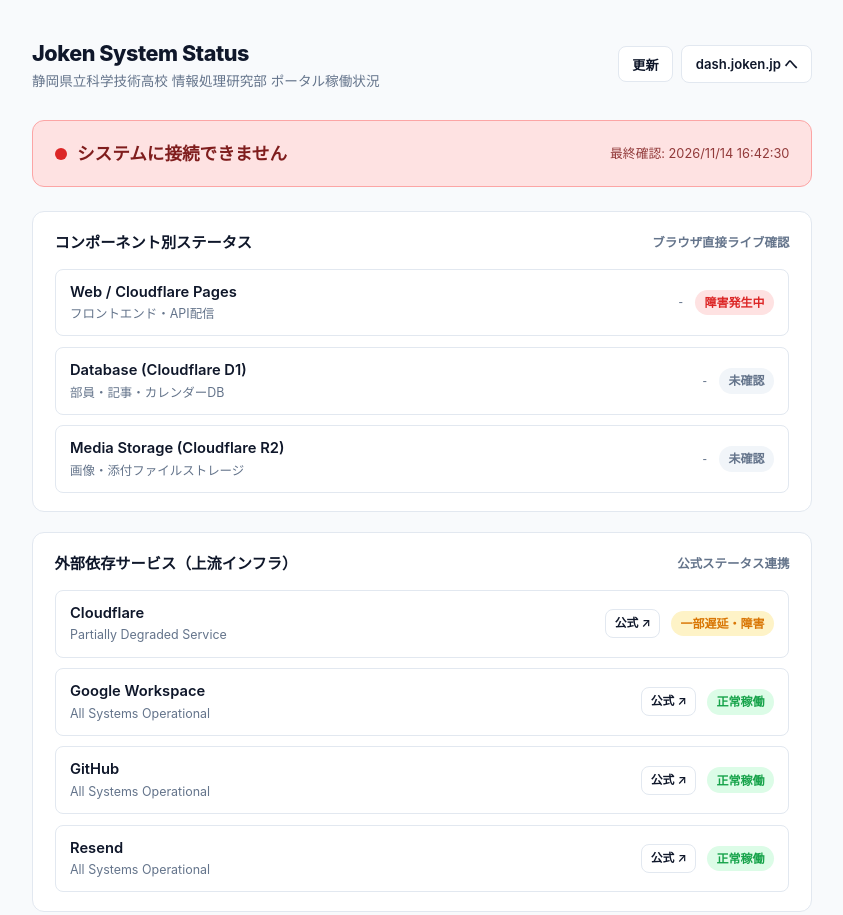
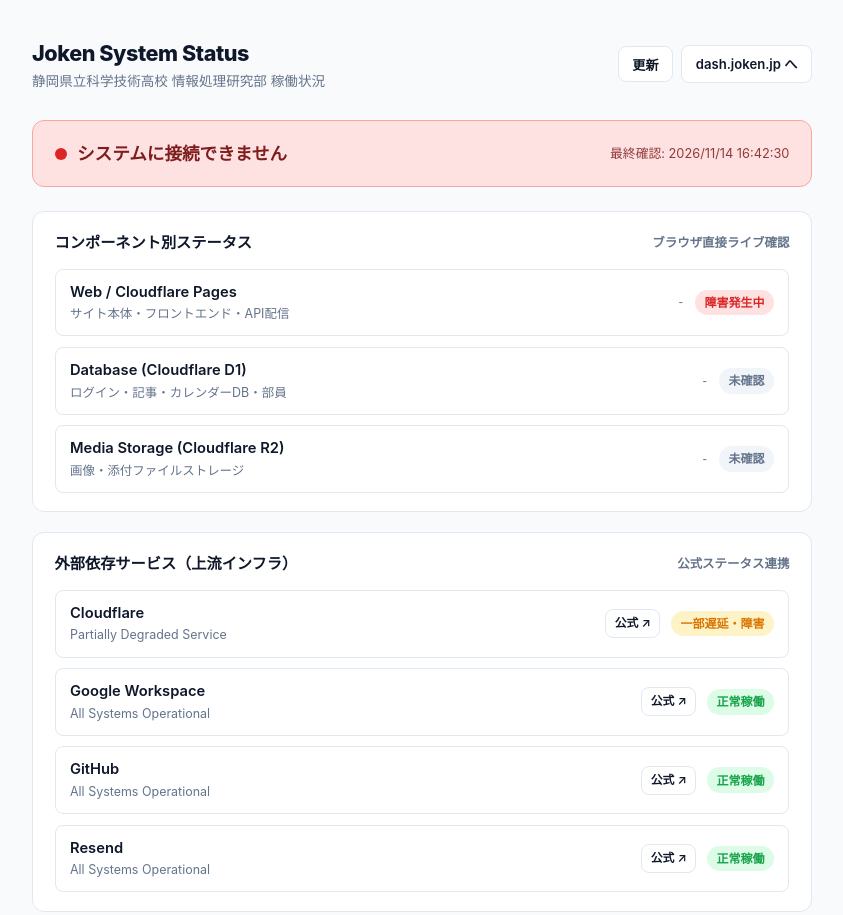
Before and after one commit to kagiko-joken/websystem-status, a plain HTML site: page index.html in a window 1280 px wide. Shown: the top 915 px of the page, without its empty margins (218-1061 px from the left). Drawn offline with Linux system fonts and the light colour scheme; no server answers.

Commit message:
Update text in index.html

```diff
--- a/index.html
+++ b/index.html
@@ -210,7 +210,7 @@
       <div class="brand">
         <div>
           <h1 class="brand-title">Joken System Status</h1>
-          <div class="brand-sub">静岡県立科学技術高校 情報処理研究部 ポータル稼働状況</div>
+          <div class="brand-sub">静岡県立科学技術高校 情報処理研究部 稼働状況</div>
         </div>
       </div>
       <div class="actions">
@@ -236,7 +236,7 @@
         <div class="service-row">
           <div>
             <div class="service-name">Web / Cloudflare Pages</div>
-            <div class="service-desc">フロントエンド・API配信</div>
+            <div class="service-desc">サイト本体・フロントエンド・API配信</div>
           </div>
           <div class="service-right">
             <span class="latency" id="lat-web">-</span>
@@ -246,7 +246,7 @@
         <div class="service-row">
           <div>
             <div class="service-name">Database (Cloudflare D1)</div>
-            <div class="service-desc">部員・記事・カレンダーDB</div>
+            <div class="service-desc">ログイン・記事・カレンダーDB・部員</div>
           </div>
           <div class="service-right">
             <span class="latency" id="lat-d1">-</span>
@@ -295,7 +295,7 @@
         <div class="service-row">
           <div>
             <div class="service-name">GitHub</div>
-            <div class="service-desc" id="ext-desc-github">コード管理 / Pages / Actions</div>
+            <div class="service-desc" id="ext-desc-github">コード管理 / Pages / Actions / status</div>
           </div>
           <div class="service-right">
             <a href="https://www.githubstatus.com/" target="_blank" rel="noopener" class="btn" style="padding:0.25rem 0.55rem; font-size:0.74rem;">公式 ↗</a>
```
